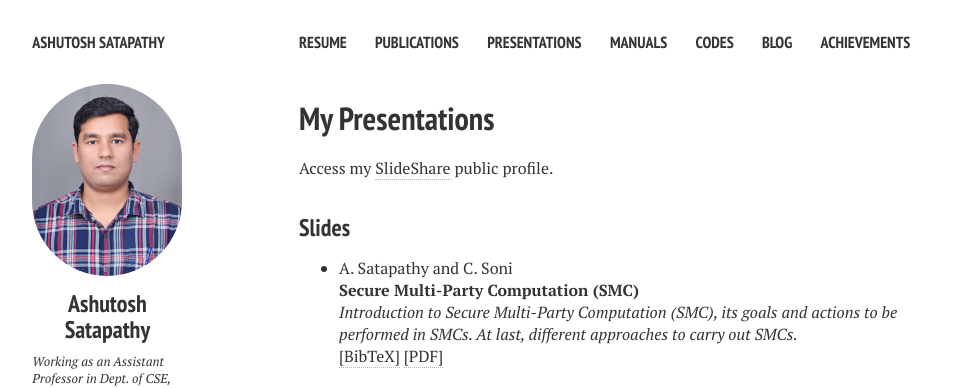
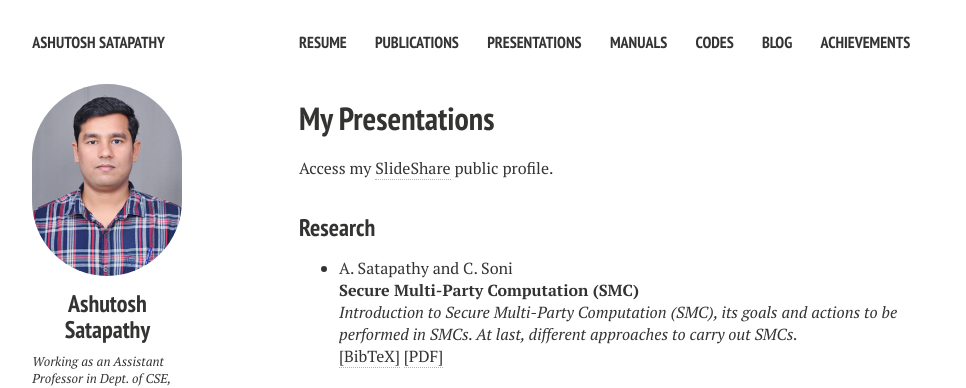
Before and after one commit to ashutoshsatapathy1990/ashutoshsatapathy1990.github.io, a Jekyll site: the page built from presentations.md, in a window 1280 px wide. Shown: the top 388 px of the page, without its empty margins (21-987 px from the left). Built offline with Jekyll 4.4.1, drawn with Linux system fonts in a browser that asks for light colours; nearby versions of some CDN libraries.

Commit message:
Update presentations.html

```diff
--- a/_layouts/presentations.html
+++ b/_layouts/presentations.html
@@ -82,7 +82,7 @@ div.bibtex pre { font-size: 75%; overflow: auto;  width: 100%; padding: 0em 0em;
 
 
 
-<h3 style="margin-bottom:0px;padding-top:10px;">Slides</h3>
+<h3 style="margin-bottom:0px;padding-top:10px;">Research</h3>
 <ul class="biblist">
 
 <!-- Item: ashutosh2017pc -->
```
